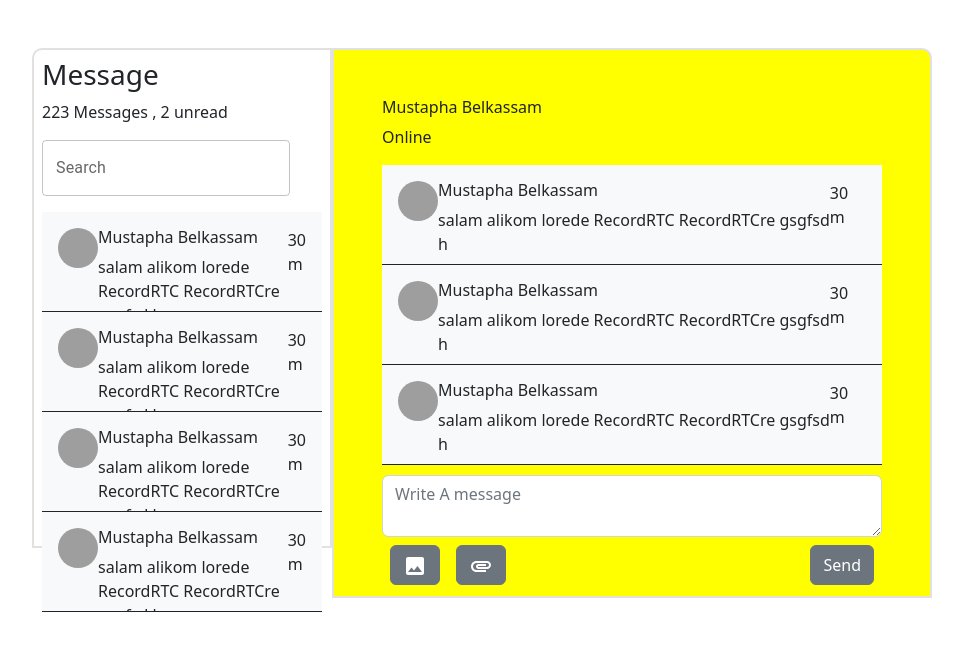
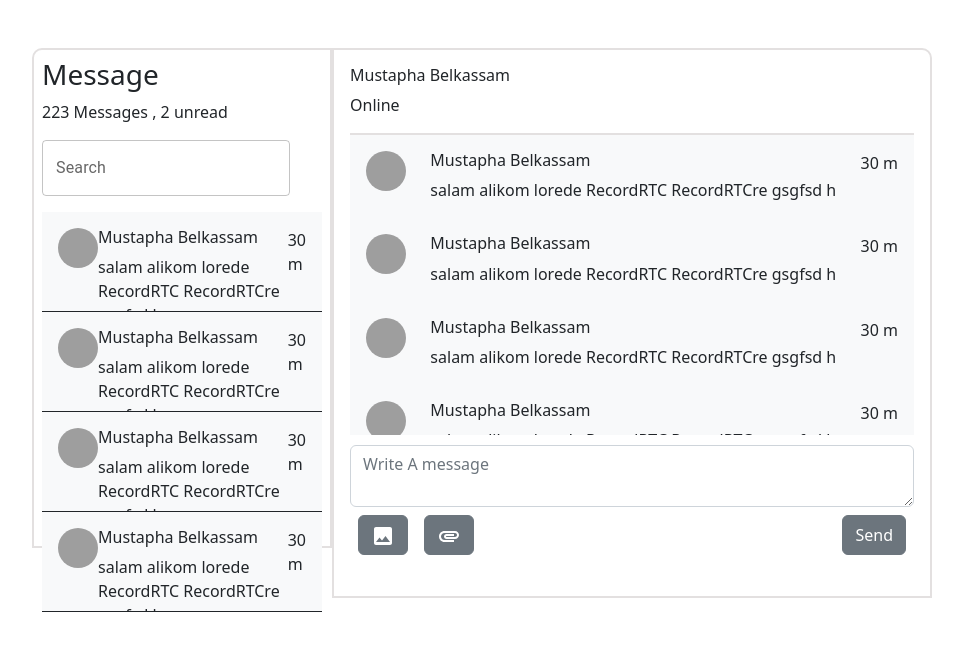
Before and after one commit to developython14/react_django_app, a React (Create React App) app in the folder frontend/: page /chat in a window 1280 px wide. Shown: the top 650 px of the page, without its empty margins (16-979 px from the left). Built offline with nearby package versions, Linux system fonts and the light colour scheme; grey boxes are pictures that could not be loaded.

Commit message:
work on react parts

```diff
--- a/frontend/src/pages/chat/chat.css
+++ b/frontend/src/pages/chat/chat.css
@@ -7,7 +7,6 @@
 
 
 .section2{
-    background-color: yellow;
     border: solid 2px rgb(227, 224, 224);
     border-top-right-radius:10px ;
     width: 600px;
@@ -18,3 +17,8 @@
     height: 300px;
     min-height: 300px;
 }
+
+.ref{
+    border-bottom: solid 2px rgb(227, 224, 224);
+
+}
--- a/frontend/src/pages/chat/chat.js
+++ b/frontend/src/pages/chat/chat.js
@@ -23,8 +23,8 @@ function Chat (){
                 <Message_componant></Message_componant>
 
             </div>
-            <div className='section2 flex-row p-5'>
-                <div className='d-flex flex-column'>
+            <div className='section2 flex-row p-3'>
+                <div className='d-flex flex-column ref'>
                     <h6>Mustapha Belkassam</h6>
                     <p>Online</p>
                 </div>
@@ -77,7 +77,7 @@ function Message_componant(){
 function Messages(){
     let x = [3,3,4,5,5,6,7,7,9,,6,7,7,9,33,6,7,7,9];
     const Messages = x.map((e)=> {return(
-        <div className='d-flex flex-row bg-light col-12 p-3 align-items-start border-bottom border-dark' style={{height:'100px',overflow:'hidden'}}>
+        <div className='d-flex flex-row bg-light col-12 p-3 align-items-start justify-content-between' >
         <Avatar alt="Remy Sharp" src="https://media.licdn.com/dms/image/C4E03AQG5Jvo_fUP0Sg/profile-displayphoto-shrink_800_800/0/1629473101419?e=1678320000&v=beta&t=2qzS8vDum0nhhuBwRaAgVQbrYV6RyRc3X0FarZSZs3g" />
         <div className='d-flex flex-column'>
             <h6>Mustapha Belkassam</h6>
```
